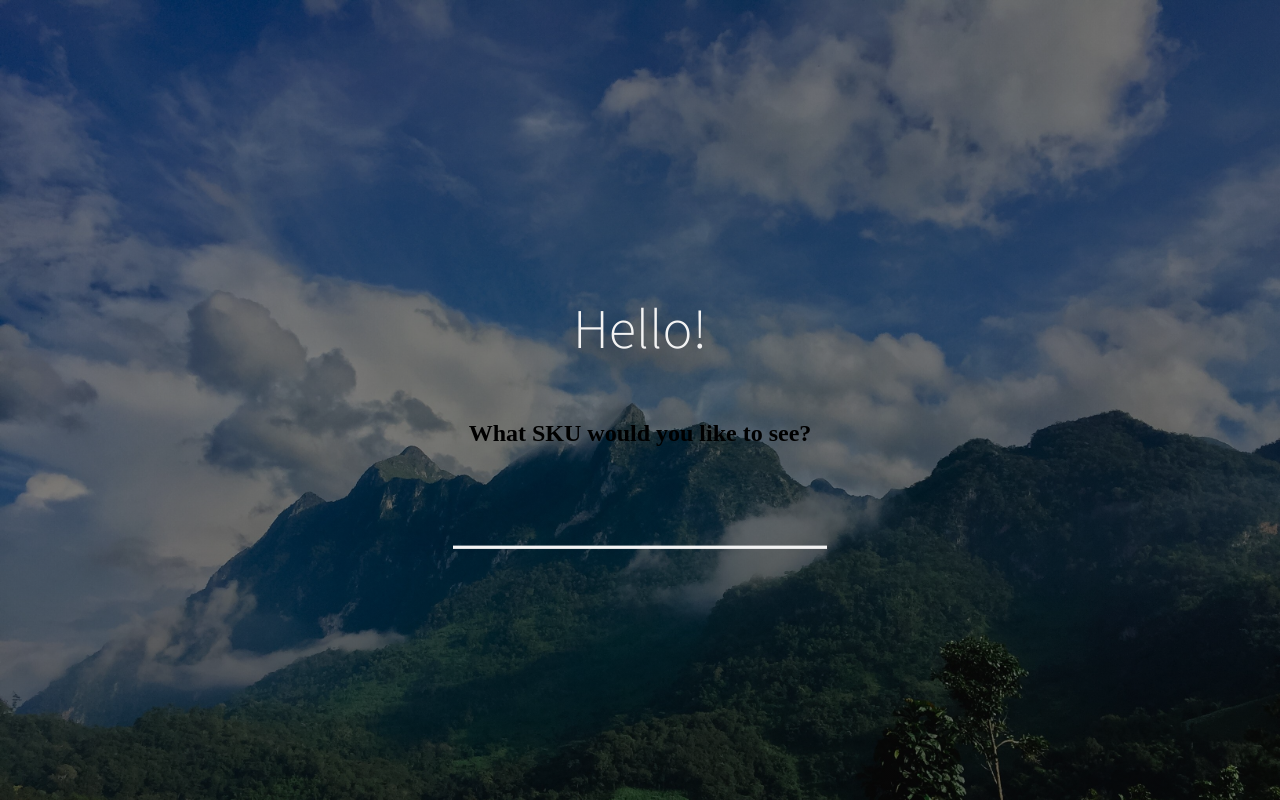
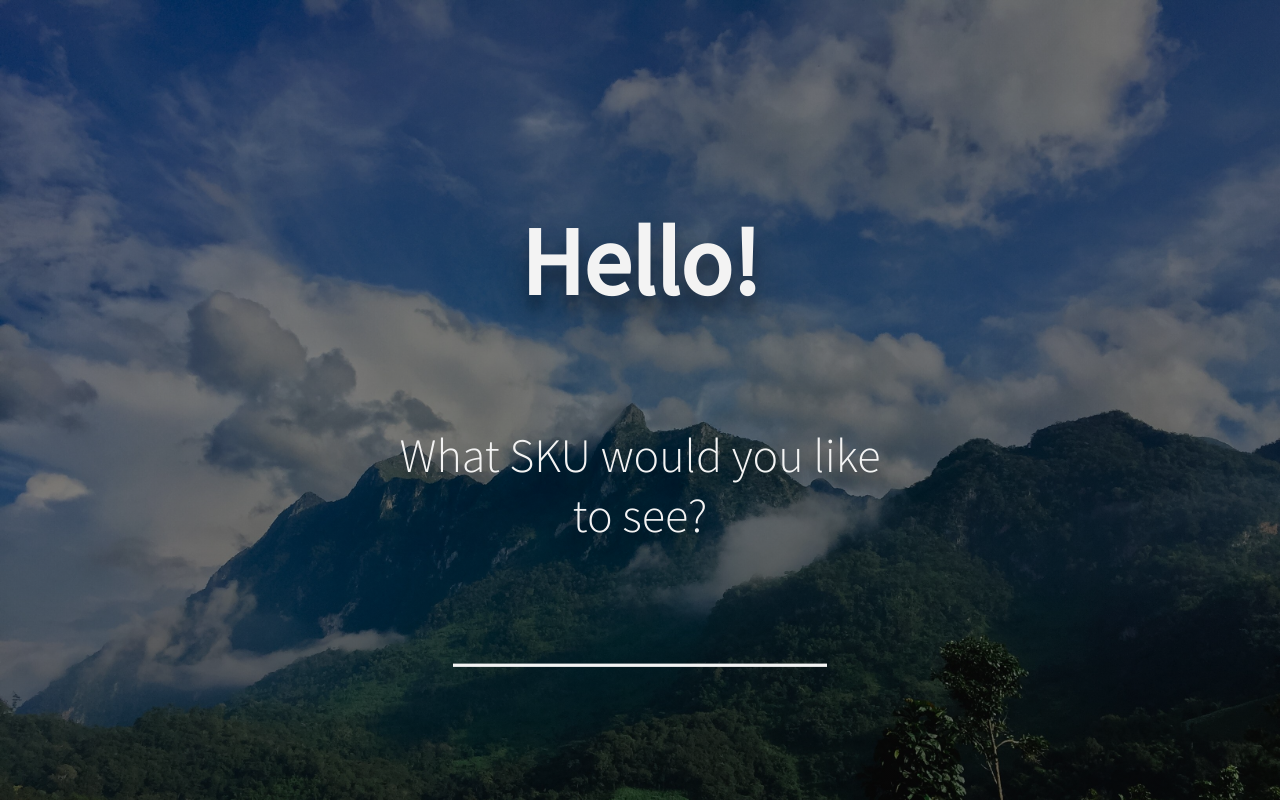
Before and after one commit to DESprojects/DESprojects.github.io, a plain HTML site: page ebay/index.html in a window 1280 px wide. Drawn offline with Linux system fonts and the light colour scheme.

Commit message:
Update style.css

```diff
--- a/ebay/style.css
+++ b/ebay/style.css
@@ -26,7 +26,18 @@ html {
 h1 {
     font-family: 'Source Sans Pro', sans-serif;
     font-weight: bolder;
-    font-size: 3.5em;
+    font-size: 6em;
+    color: #f3f3f3;
+    width: 40%;
+    font-weight: 900;
+    text-align: center;
+    text-shadow: 0 19px 38px rgba(0,0,0,0.30), 0 15px 12px rgba(0,0,0,0.22);
+}
+
+h2 {
+    font-family: 'Source Sans Pro', sans-serif;
+    font-weight: bolder;
+    font-size: 3em;
     color: #f3f3f3;
     width: 40%;
     font-weight: 300;
```
